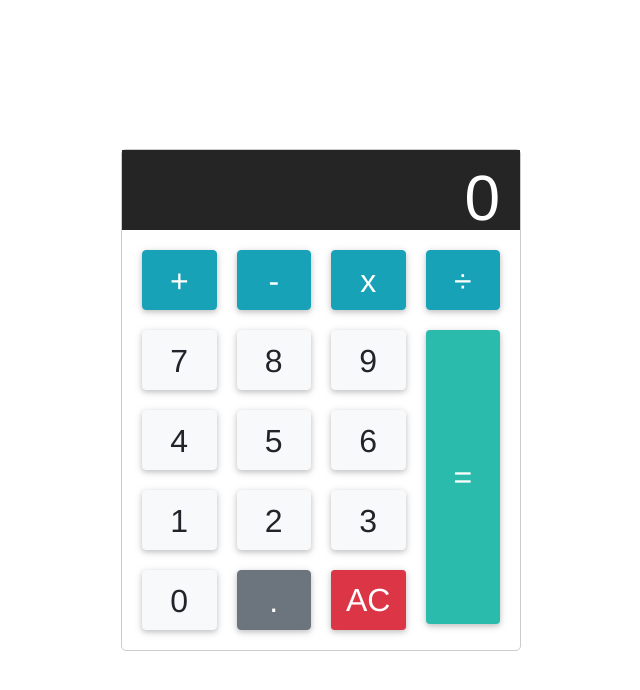
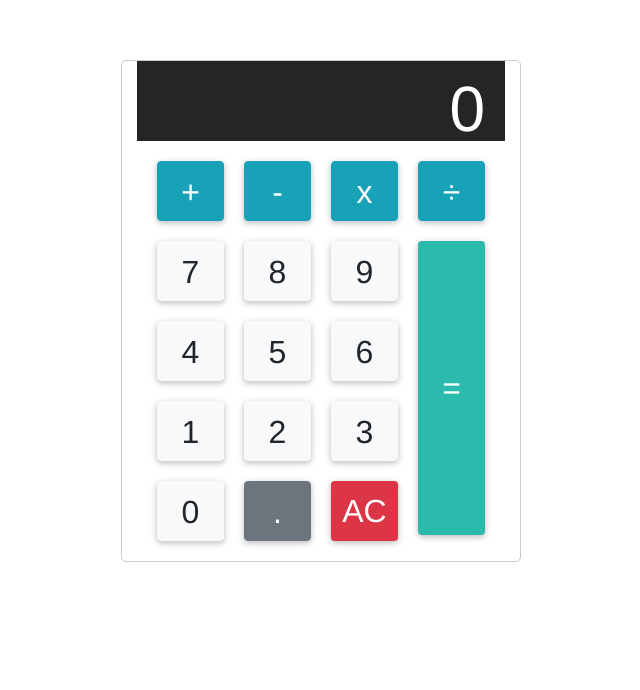
Before and after one commit to JocimarGalante/Calculadora-App-Vue, a Vue app: page / in a window 1280 px wide. Shown: the top 690 px of the page, without its empty margins (319-959 px from the left). Built offline with nearby package versions, Linux system fonts and the light colour scheme.

Commit message:
Ajustes no CSS

```diff
--- a/src/components/Calculadora.vue
+++ b/src/components/Calculadora.vue
@@ -1,5 +1,5 @@
 <template>
-  <div class="calculator card">
+  <div class="calculator card col col-sm col-md">
     <div class="calculator-screen z-depth-1">{{valorCorrente || '0'}}</div>
     <div class="calculator-keys">
 
@@ -120,10 +120,11 @@ export default {
     .calculator {
       border: 1px solid #ccc;
       border-radius: 5px;
-      position: absolute;
-      top: 50%;
-      left: 50%;
-      transform: translate(-50%, -50%);
+      /* position: absolute; */
+      margin: 0 auto;
+      /* top: 50%;
+      left: 50%; */
+      /* transform: translate(-50%, -50%); */
       width: 400px;
     }
 
```
